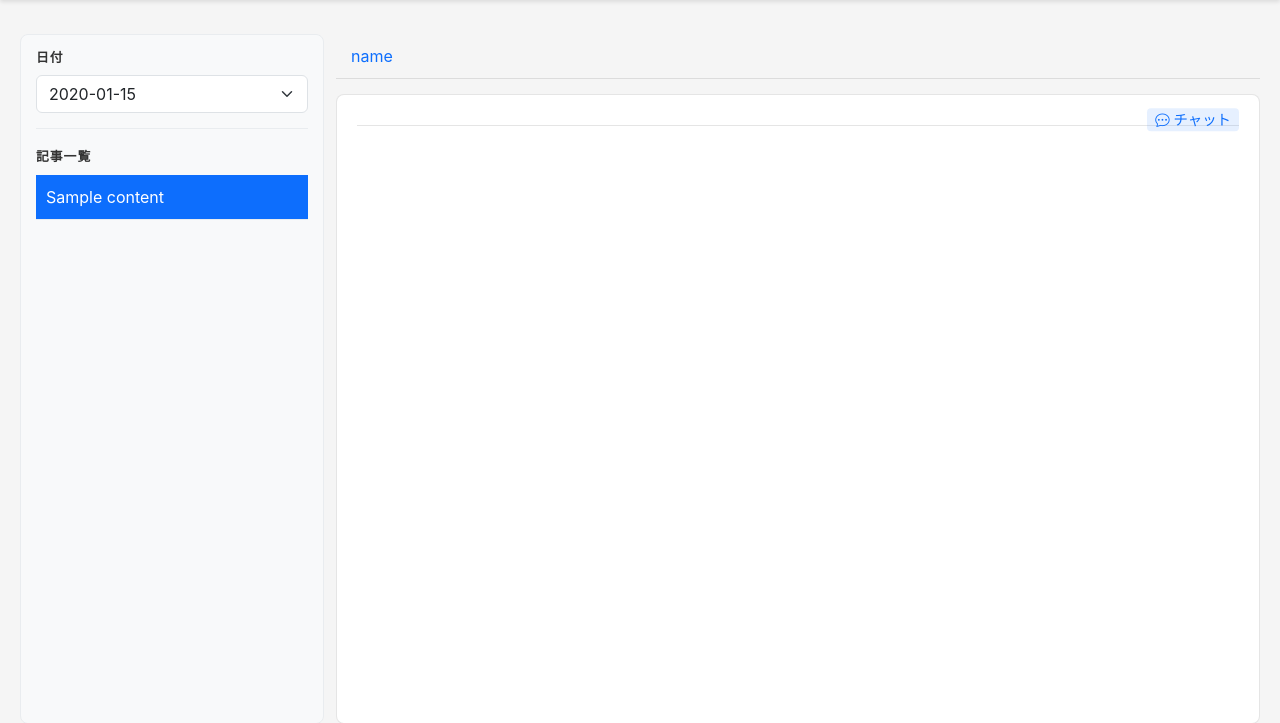
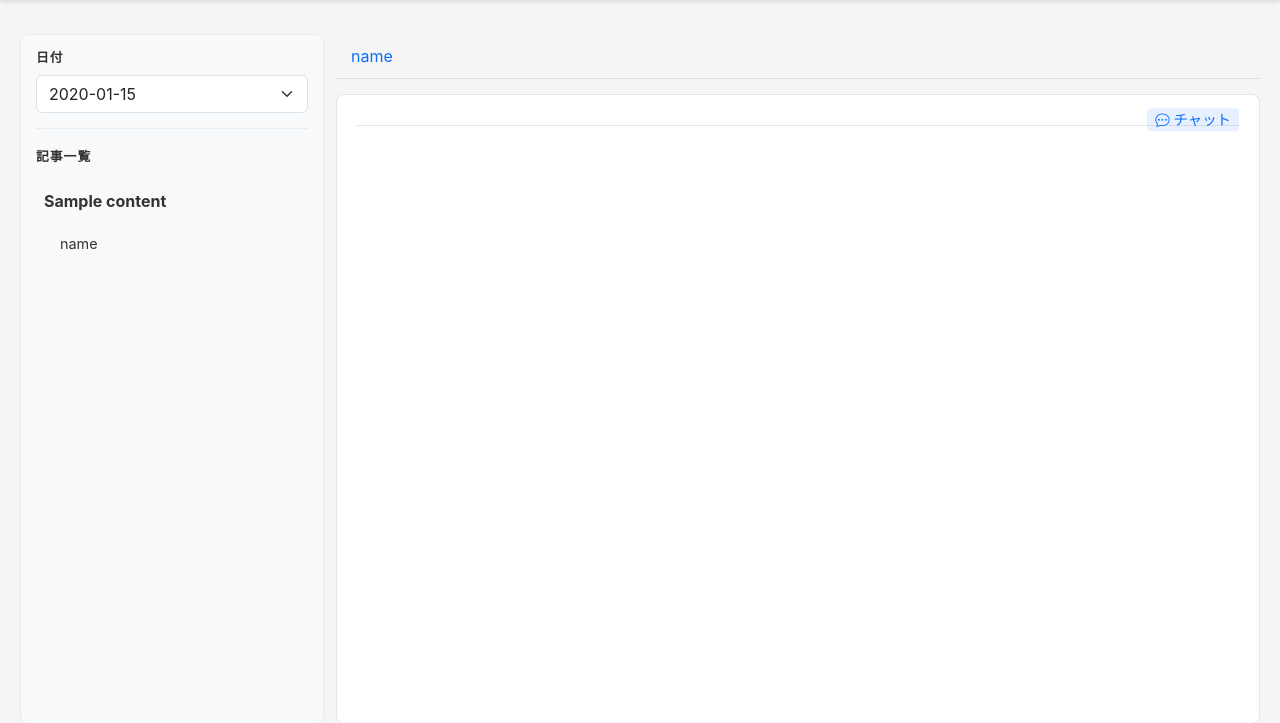
Before and after one commit to calico923/nook-local, a FastAPI app: template nook/local/templates/index.html in a window 1280 px wide. Shown: the part 56-779 px from the top of the page. Run offline with FastAPI, Linux system fonts and the light colour scheme; the template is opened without the code that fills it: most values are stand-ins (such as "Sample title", 1, 10 or a date in 2020); some libraries are stand-ins or nearby versions.

Commit message:
左メニューにh2見出しを表示し、クリックで該当箇所にスクロールする機能を追加

```diff
--- a/nook/local/templates/index.html
+++ b/nook/local/templates/index.html
@@ -56,7 +56,18 @@
                     <h6 class="sidebar-heading">記事一覧</h6>
                     <div class="article-list">
                         {% for app_name, content in contents.items() %}
-                        <div class="article-item" data-app="{{ app_name }}">{{ app_name }}</div>
+                        <div class="article-category" data-app="{{ app_name }}">
+                            <div class="category-name">{{ app_name }}</div>
+                            <div class="article-headings">
+                                {% if headings[app_name] %}
+                                    {% for heading in headings[app_name].keys() %}
+                                    <div class="article-heading" data-app="{{ app_name }}" data-heading="{{ heading }}">{{ heading }}</div>
+                                    {% endfor %}
+                                {% else %}
+                                    <div class="no-headings">見出しがありません</div>
+                                {% endif %}
+                            </div>
+                        </div>
                         {% endfor %}
                     </div>
                 </div>
--- a/nook/local/templates/static/script.js
+++ b/nook/local/templates/static/script.js
@@ -51,17 +51,18 @@ function updateThemeToggleIcon(theme) {
 
 // 記事アイテムのクリックイベントを設定
 function setupArticleItemListeners() {
-    const articleItems = document.querySelectorAll('.article-item');
+    // カテゴリ名のクリックイベント
+    const categoryNames = document.querySelectorAll('.category-name');
+    categoryNames.forEach(category => {
+        category.addEventListener('click', function() {
+            const articleCategory = this.closest('.article-category');
+            const appName = articleCategory.getAttribute('data-app');
 
-    articleItems.forEach(item => {
-        item.addEventListener('click', function() {
-            // アクティブクラスの切り替え
-            articleItems.forEach(i => i.classList.remove('active'));
-            this.classList.add('active');
-
-            // 記事データの取得
-            const appName = this.getAttribute('data-app');
-            const title = this.textContent.trim();
+            // アクティブ状態の切り替え
+            document.querySelectorAll('.article-category').forEach(cat => {
+                cat.classList.remove('active');
+            });
+            articleCategory.classList.add('active');
 
             // カテゴリナビゲーションの更新
             updateCategoryNav(appName);
@@ -71,9 +72,31 @@ function setupArticleItemListeners() {
         });
     });
 
-    // 初期表示時に最初の記事をアクティブにする
-    if (articleItems.length > 0 && !document.querySelector('.article-item.active')) {
-        articleItems[0].click();
+    // 見出しのクリックイベント
+    const headings = document.querySelectorAll('.article-heading');
+    headings.forEach(heading => {
+        heading.addEventListener('click', function() {
+            const appName = this.getAttribute('data-app');
+            const headingText = this.getAttribute('data-heading');
+
+            // アクティブ状態の切り替え
+            document.querySelectorAll('.article-heading').forEach(h => {
+                h.classList.remove('active');
+            });
+            this.classList.add('active');
+
+            // カテゴリナビゲーションの更新
+            updateCategoryNav(appName);
+
+            // 記事コンテンツの読み込みと特定の見出しへのスクロール
+            loadArticleContent(appName, headingText);
+        });
+    });
+
+    // 初期表示（最初のカテゴリを表示）
+    const firstCategory = document.querySelector('.category-name');
+    if (firstCategory) {
+        firstCategory.click();
     }
 }
 
@@ -130,7 +153,7 @@ function updateArticleList(appName) {
 }
 
 // 記事コンテンツの読み込み
-function loadArticleContent(appName) {
+function loadArticleContent(appName, headingText = null) {
     const date = document.getElementById('date-selector').value;
     const contentContainer = document.querySelector('.article-content');
 
@@ -159,6 +182,23 @@ function loadArticleContent(appName) {
 
                     // 本文を設定
                     contentContainer.innerHTML = html.replace(/<h1>.*?<\/h1>/, '');
+
+                    // 特定の見出しが指定されている場合、その位置にスクロール
+                    if (headingText) {
+                        setTimeout(() => {
+                            const headingElement = Array.from(contentContainer.querySelectorAll('h2')).find(
+                                h2 => h2.textContent.trim() === headingText
+                            );
+                            if (headingElement) {
+                                headingElement.scrollIntoView({ behavior: 'smooth', block: 'start' });
+                                // 見出しをハイライト
+                                headingElement.classList.add('highlight');
+                                setTimeout(() => {
+                                    headingElement.classList.remove('highlight');
+                                }, 2000);
+                            }
+                        }, 100);
+                    }
                 } else {
                     contentContainer.innerHTML = '<div class="alert alert-info">この日付のデータはありません。</div>';
                 }
--- a/nook/local/templates/static/style.css
+++ b/nook/local/templates/static/style.css
@@ -131,18 +131,15 @@ body {
 
 /* 記事一覧 */
 .article-list {
-    max-height: calc(100% - 150px);
-    overflow-y: auto;
+    margin-top: 1rem;
 }
 
 .article-item {
-    padding: 10px;
-    border-bottom: 1px solid var(--sidebar-border);
+    padding: 0.5rem;
+    border-radius: 4px;
     cursor: pointer;
-    transition: background-color 0.2s ease;
-    white-space: nowrap;
-    overflow: hidden;
-    text-overflow: ellipsis;
+    transition: background-color 0.2s;
+    margin-bottom: 0.25rem;
 }
 
 .article-item:hover {
@@ -152,6 +149,65 @@ body {
 .article-item.active {
     background-color: var(--article-item-active);
     color: var(--article-item-active-text);
+}
+
+/* 新しい記事カテゴリとh2見出し用のスタイル */
+.article-category {
+    margin-bottom: 1rem;
+}
+
+.category-name {
+    font-weight: bold;
+    padding: 0.5rem;
+    background-color: var(--sidebar-bg);
+    border-radius: 4px;
+    cursor: pointer;
+    transition: background-color 0.2s;
+}
+
+.category-name:hover {
+    background-color: var(--article-item-hover);
+}
+
+.category-name.active {
+    background-color: var(--article-item-active);
+    color: var(--article-item-active-text);
+}
+
+.article-headings {
+    padding-left: 1rem;
+    margin-top: 0.5rem;
+    display: none;
+}
+
+.article-category.active .article-headings {
+    display: block;
+}
+
+.article-heading {
+    padding: 0.3rem 0.5rem;
+    border-radius: 4px;
+    cursor: pointer;
+    transition: background-color 0.2s;
+    margin-bottom: 0.25rem;
+    font-size: 0.9rem;
+}
+
+.article-heading:hover {
+    background-color: var(--article-item-hover);
+}
+
+.article-heading.active {
+    background-color: var(--article-item-active);
+    color: var(--article-item-active-text);
+}
+
+.no-headings {
+    font-style: italic;
+    color: var(--text-color);
+    opacity: 0.7;
+    padding: 0.3rem 0.5rem;
+    font-size: 0.9rem;
 }
 
 /* コンテンツエリア */
@@ -218,6 +274,31 @@ body {
 
 .article-content {
     color: var(--text-color);
+    line-height: 1.6;
+}
+
+.article-content h2 {
+    margin-top: 1.5rem;
+    margin-bottom: 1rem;
+    padding-bottom: 0.5rem;
+    border-bottom: 1px solid var(--border-color);
+}
+
+.article-content h3 {
+    margin-top: 1.2rem;
+    margin-bottom: 0.8rem;
+}
+
+/* 見出しハイライト */
+.article-content h2.highlight {
+    background-color: rgba(13, 110, 253, 0.1);
+    padding: 0.5rem;
+    border-radius: 4px;
+    transition: background-color 0.5s ease;
+}
+
+[data-theme="dark"] .article-content h2.highlight {
+    background-color: rgba(97, 218, 251, 0.1);
 }
 
 .article-title {
--- a/nook/local/viewer.py
+++ b/nook/local/viewer.py
@@ -161,6 +161,32 @@ def fetch_markdown(app_name: str, date_str: str) -> str:
     except Exception as e:
         return f"Error reading {file_path}: {e}"
 
+def extract_headings(markdown_text: str) -> dict:
+    """
+    Markdownテキストからh2見出しとその内容を抽出する
+    """
+    # h2見出し（## で始まる行）を検出
+    h2_pattern = r'^## (.+)$'
+
+    # 行ごとに分割
+    lines = markdown_text.split('\n')
+
+    headings = {}
+    current_h2 = None
+
+    for i, line in enumerate(lines):
+        h2_match = re.match(h2_pattern, line.strip())
+        if h2_match:
+            current_h2 = h2_match.group(1).strip()
+            if current_h2 not in headings:
+                headings[current_h2] = []
+
+    # 見出しがない場合は「サマリー」という見出しを追加
+    if not headings and markdown_text.strip():
+        headings["サマリー"] = []
+
+    return headings
+
 @app.get("/", response_class=HTMLResponse)
 async def index(request: Request, date: str = None):
     if date is None:
@@ -181,6 +207,9 @@ async def index(request: Request, date: str = None):
 
     # コンテンツを取得
     contents = {name: fetch_markdown(name, date) for name in app_names}
+
+    # 各アプリのh2見出しを抽出
+    headings = {name: extract_headings(content) for name, content in contents.items()}
 
     # 天気データを取得
     weather_data = get_weather_data()
@@ -207,6 +236,7 @@ async def index(request: Request, date: str = None):
         {
             "request": request,
             "contents": contents,
+            "headings": headings,
             "selected_date": date,
             "app_names": app_names,
             "weather": weather,
```
